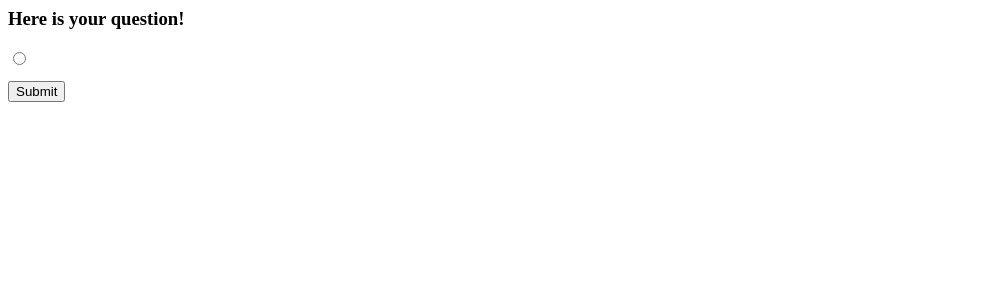
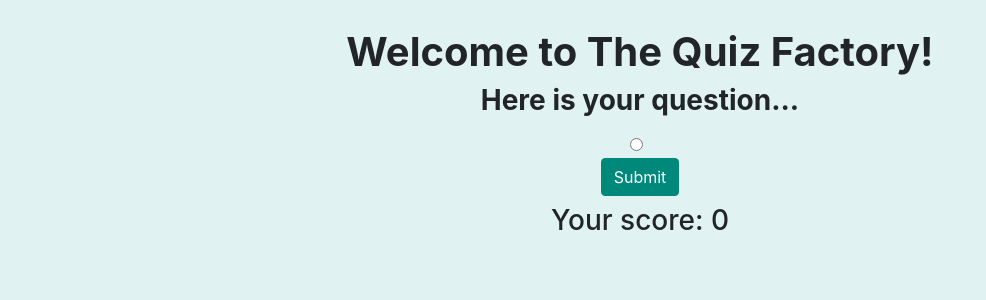
Before and after one commit to ShaBlai/mycode, a Flask app: page / in a window 1280 px wide. Shown: the top 300 px of the page, without its empty margins (0-986 px from the left). Run offline with Flask 2, Linux system fonts and the light colour scheme; data that the repository does not hold is empty.

Commit message:
Added Lab 103/106 Flask API Trivia(With jokes) Challenge

```diff
--- a/flask_trivia_challenge/flask_trivia.py
+++ b/flask_trivia_challenge/flask_trivia.py
@@ -1,11 +1,14 @@
 #!/usr/bin/env python3
 import requests
 import random
+import html
+import time
 from flask import request
 from flask import render_template
 from flask import redirect
 from flask import Flask
 from flask import url_for
+from flask import session
 
 # Flask constructor takes the name of current
 # module (__name__) as argument
@@ -13,12 +16,17 @@ app = Flask(__name__)
 
 
 
+#global variables to be used throughout
+QUESTION1 = ""
+CORRECT_ANSWER1 = ""
+BANKOFSTUFF1 =[]
+USER_SCORE = 0
+RANDOJOKE = ""
 
 
-
-
-@app.route("/", methods=["POST", "GET"])
+@app.route("/", methods=["GET"])
 def startpage():
+    global QUESTION1, CORRECT_ANSWER1, BANKOFSTUFF1
 
     #changes categories randomly depending on what number was selected
     URL = (f"https://opentdb.com/api.php?amount=3")
@@ -30,55 +38,54 @@ def startpage():
     myquestions = data.json()
 
     #parse through the json and return the questions/answers
-    question1 = myquestions['results'][1]['question']
-    answer1 = myquestions['results'][1]['correct_answer']
-    incorrect1 =myquestions['results'][1]['incorrect_answers']
+    QUESTION1 = html.unescape(myquestions['results'][1]['question'])
+    CORRECT_ANSWER1 = html.unescape(myquestions['results'][1]['correct_answer'])
+    INCORRECT1 = html.unescape(myquestions['results'][1]['incorrect_answers'])
 
     #creating and shuffling the correct/incorrect answers
-    bankofstuff1 = [answer1]
-    bankofstuff1.extend(incorrect1)
-    random.shuffle(bankofstuff1)
+    BANKOFSTUFF1 = [CORRECT_ANSWER1]
+    BANKOFSTUFF1.extend(INCORRECT1)
+    random.shuffle(BANKOFSTUFF1)
+    print(CORRECT_ANSWER1)
+    #rendering the template with Jinja and assigning the variables within the HTML
+    return render_template("landing.html", question1 = QUESTION1, answerbank1 = BANKOFSTUFF1, userscore= USER_SCORE)
 
-    #rendering the template with Jinja and assigning the variables within the HTML
-    return render_template("landing.html", question1 = question1, answerbank1 = bankofstuff1)
+#creating the logic for when the answer is submitted from HTML
+@app.route("/submit", methods=["POST"])
+def submit():
+    #importing global correct answers and scores
+    global CORRECT_ANSWER1, USER_SCORE
+    print(request.form.get("answer"))
+    #logic that verifies if the user selects the right answer
+    #if user gets right, adds their points and keeps the game going
+    if request.form.get("answer").lower() == CORRECT_ANSWER1.lower():
+        USER_SCORE = USER_SCORE + 500
+        return redirect("/")
+    #if the user gets it wrong, erases their points and redirects to the wrong page
+    else:
+        USER_SCORE = 0
+        return redirect("/wrong")
 
-    # if request.method =="POST":
-    #     if request.form["answer"] == answer1:
-    #         print("YOU ARE RIGHT")
-    #     else:
-    #         print("YOU ARE WRONG")
+#creating the page and logic for the wrong page
+#attempting to add a joke api if you got it wrong
+@app.route("/wrong", methods = ["GET"])
+def wrongo():
+    global RANDOJOKE
 
+    #api for the random joke to make users who got it wrong feel better
+    JOKEURL= "https://official-joke-api.appspot.com/random_joke"
 
-@app.route("/", methods =["POST"])
-def formsubmit():
+    #getting the joke JSON
+    jokedata = requests.get(JOKEURL)
 
-    if request.method =="POST":
-        if request.form["answer"] == answer1:
-            print("YOU ARE RIGHT")
-        else:
-            print("YOU ARE WRONG")
+    #assigning jsons to joke
+    myjokes = jokedata.json()
 
-
-
-@app.route("/correct")
-def correct():
-    return "CORRECT-A-MUNDO my friend!"
-
-# @app.route("/one")
-# def one():
-#     return "Hello world!"
-
-# @app.route("/two/<adjective>")
-# def two(adjective):
-#     return f"I hope today is {adjective}"
-
-# @app.route("/three", methods = ["POST", "GET"])
-# def three():
-#     return "Changes and deletions only, please!"
-
-# @app.route("/four")
-# def four():
-#     return redirect("/one")
+    #parsing out the JSON
+    jokeprompt = html.unescape(myjokes["setup"])
+    jokepunchline = html.unescape(myjokes["punchline"])
+    #returns the wrong answer HTML page and assigned the jokes to the jinja variables
+    return render_template("wrong.html", jokeprompt = jokeprompt, jokepunchline = jokepunchline )
 
 if __name__ == "__main__":
     app.run(host="0.0.0.0", port=2224)
--- a/flask_trivia_challenge/templates/landing.html
+++ b/flask_trivia_challenge/templates/landing.html
@@ -1,14 +1,75 @@
 <html>
-        <body>
-            <form action = "/" method = "POST">
+        <head>
+
+        <link rel="stylesheet" href="https://cdn.jsdelivr.net/npm/bootstrap@4.3.1/dist/css/bootstrap.min.css" integrity="sha384-ggOyR0iXCbMQv3Xipma34MD+dH/1fQ784/j6cY/iJTQUOhcWr7x9JvoRxT2MZw1T" crossorigin="anonymous">
+
+
+         <style>
+      body {
+        background-color: #e0f2f1;
+        align-items: center;
+      }
+      .card {
+        background-color: #e0f2f1;
+        border-color: #00897b;
+      }
+      .card-header {
+        background-color: #00897b;
+        color: white;
+      }
+      .btn-primary {
+        background-color: #00897b;
+        border-color: #00897b;
+      }
+      .btn-primary:hover {
+        background-color: #00695c;
+        border-color: #00695c;
+      }
+    </style>
+
+
+
+        </head>
+
+
+        <!-- <body class="d-flex align-items-center justify-content-center">
+            <form action = "/submit" method = "POST">
             <p><h3>Here is your question!</h3></p>
             <p> {{question1}} </p>
             {% for answer in answerbank1 %}
            <input type="radio" name="answer" value="{{answer}}"> {{answer}}<br>
             {% endfor %}
-            <!-- <p> {{answerbank1}} </p>
-            <p><input type = "text" name = "answer"/></p> -->
             <p><input type = "submit" value = "Submit"/></p>
             </form>
+            <h4>Your current points total {{userscore}}</h4>
+        </body> -->
+
+        <body class>
+            <div class="card-body">
+                <form class="align-center" action="{{ url_for('submit') }}" method="post">
+                  <h1 class = "text-center font-weight-bold mt-2">Welcome to The Quiz Factory!</h1>
+                  <h3 class="text-center font-weight-bold mt-2">Here is your question...</h3>
+                  <p class="text-center mt-2 font-weight-bold font-weight-italic">{{question1}} </p>
+                  {% for answer in answerbank1 %}
+                  <div class="text-center form-check">
+                    <input class="form-check-input" type="radio" name="answer" id="{{ answer }}" value="{{ answer }}">
+                    <label class="form-check-label" for="{{ answer }}">
+                      {{ answer }}
+                    </label>
+                  </div>
+                  {% endfor %}
+                  <div class="text-center mt-4">
+                    <button type="submit" class="btn btn-primary">Submit</button>
+                  </div>
+                  <div class="text-center mt-2">
+                    <h3>Your score: {{ userscore }}</h3>
+                  </div>
+                </form>
+              </div>
+
         </body>
+
+
+
+
 </html>
--- a/triviachallengeapi/triviaapi.py
+++ b/triviachallengeapi/triviaapi.py
@@ -5,7 +5,7 @@ import random
 #sets a random number between 1 & 31
 category = random.randint(1, 31)
 #changes categories randomly depending on what number was selected
-URL= (f"https://opentdb.com/api.php?amount=3&category={category}")
+URL= (f"https://opentdb.com/api.php?amount=3")
 
 
 
```
Also changed, not shown: flask_trivia_challenge/templates/wrong.html (added, +58 -0 lines), 2 other files.
